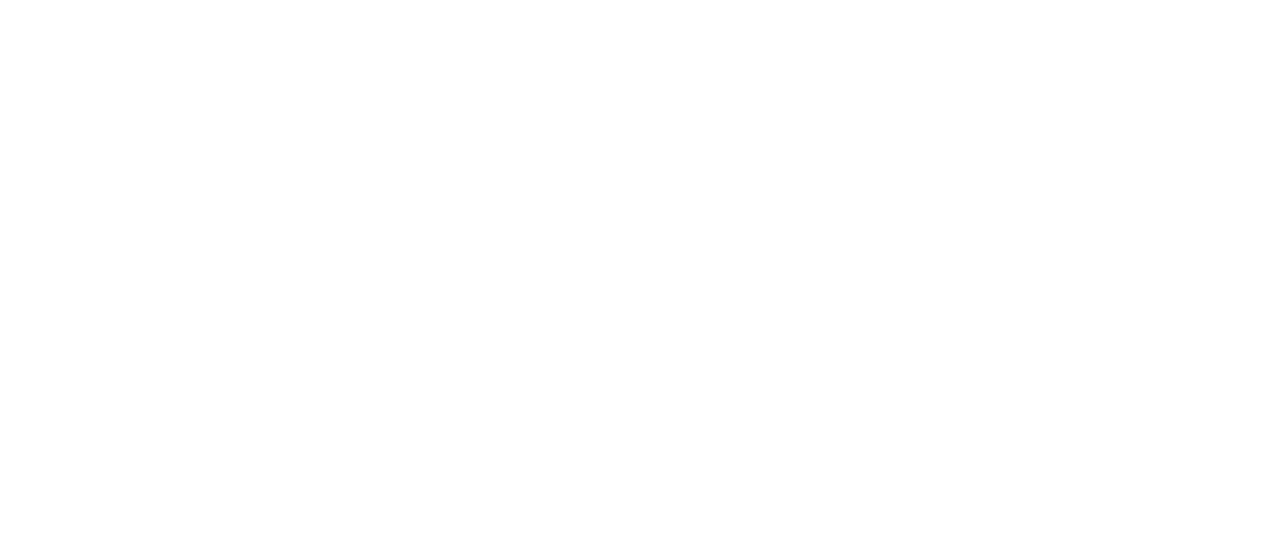
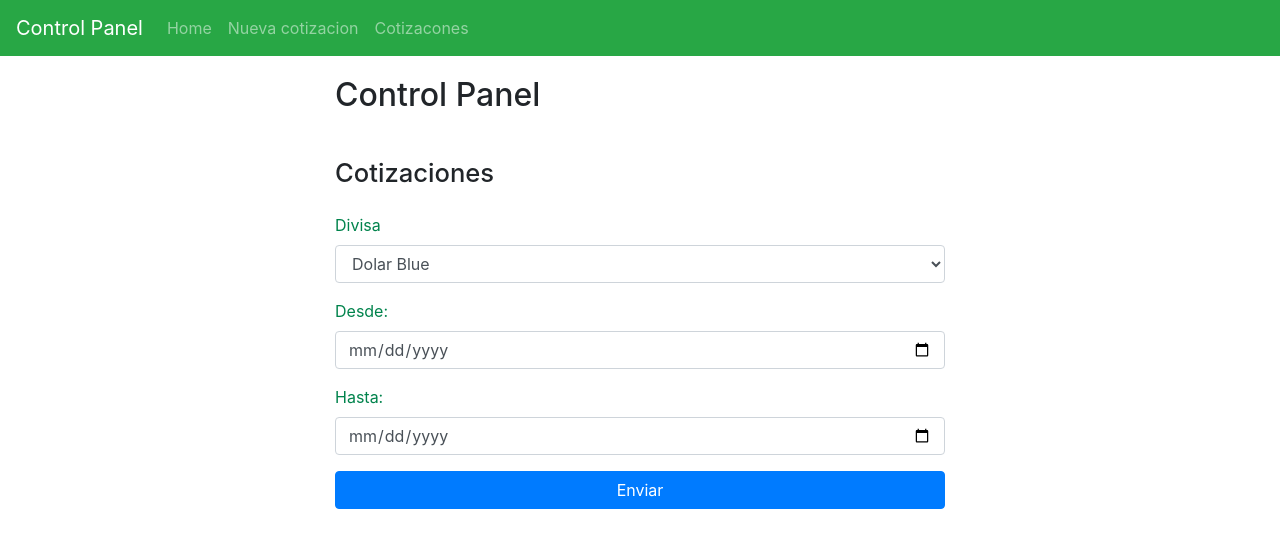
Before and after one commit to LeandroHornos/tu-sueldo-en-dolares, a React (Create React App) app: page /controlpanel/cotizaciones in a window 1280 px wide. Shown: the top 548 px of the page. Built offline with nearby package versions, Linux system fonts and the light colour scheme.

Commit message:
creo vista para consultar cotizaciones

```diff
--- a/src/App.js
+++ b/src/App.js
@@ -5,7 +5,8 @@ import React, { useState, useEffect } from "react";
 
 import { BrowserRouter as Router, Switch, Route } from "react-router-dom";
 
-import Admin from "./Components/Admin";
+import NuevaCotizacion from "./Components/NuevaCotizacion";
+import Cotizaciones from "./Components/Cotizaciones";
 import About from "./Components/About";
 import Query from "./Components/Query";
 import Results from "./Components/Results";
@@ -29,8 +30,11 @@ function App() {
         <Route exact path="/about">
           <About />
         </Route>
-        <Route exact path="/controlpanel">
-          <Admin />
+        <Route exact path="/controlpanel/nuevacotizacion">
+          <NuevaCotizacion />
+        </Route>
+        <Route exact path="/controlpanel/cotizaciones">
+          <Cotizaciones />
         </Route>
       </Switch>
     </Router>
--- /dev/null
+++ b/src/Components/AdminNavbar.jsx
@@ -0,0 +1,24 @@
+import React from "react";
+
+import Navbar from "react-bootstrap/Navbar";
+import Nav from "react-bootstrap/Nav";
+
+const AdminNavbar = () => {
+  return (
+    <Navbar collapseOnSelect expand="lg" bg="success" variant="dark">
+      <Navbar.Brand href="/controlpanel">Control Panel</Navbar.Brand>
+      <Navbar.Toggle aria-controls="responsive-navbar-nav" />
+      <Navbar.Collapse id="responsive-navbar-nav">
+        <Nav className="mr-auto">
+          <Nav.Link href="/">Home</Nav.Link>
+          <Nav.Link href="/controlpanel/nuevacotizacion">
+            Nueva cotizacion
+          </Nav.Link>
+          <Nav.Link href="/controlpanel/cotizaciones">Cotizacones</Nav.Link>
+        </Nav>
+      </Navbar.Collapse>
+    </Navbar>
+  );
+};
+
+export default AdminNavbar;
--- /dev/null
+++ b/src/Components/Cotizaciones.jsx
@@ -0,0 +1,179 @@
+import React, { useState } from "react";
+
+//Firebase
+import firebaseApp from "../firebaseApp";
+
+// React Bootstrap
+import Table from "react-bootstrap/Table";
+import Form from "react-bootstrap/Form";
+import Button from "react-bootstrap/Button";
+
+// Components
+import AdminNavbar from "./AdminNavbar";
+
+import { dateToTimestamp } from "./Query";
+
+const Cotizaciones = () => {
+  const db = firebaseApp.firestore();
+
+  const [currency, setCurrency] = useState("blue");
+  const [from, setFrom] = useState("");
+  const [to, setTo] = useState("");
+  const [cotizaciones, setCotizaciones] = useState([]);
+  const [loading, setLoading] = useState(true);
+
+  const handleSubmit = async () => {
+    const lowerDateLimit = dateToTimestamp(from);
+    const upperDateLimit = dateToTimestamp(to);
+    setLoading(true);
+    try {
+      let results = await db
+        .collection(currency)
+        .where("timestamp", ">=", lowerDateLimit)
+        .where("timestamp", "<=", upperDateLimit)
+        .get();
+
+      results = results.docs.map((doc) => {
+        return { ...doc.data(), id: doc.id };
+      });
+      setCotizaciones(results);
+      setLoading(false);
+    } catch (err) {
+      console.log(err);
+    }
+  };
+
+  return (
+    <React.Fragment>
+      <AdminNavbar />
+      <div className="row">
+        <div className="col-md-3"></div>
+        <div className="col-md-6">
+          <h1>Control Panel</h1>
+          <h2>Cotizaciones</h2>
+          <Form>
+            <Form.Group>
+              <Form.Label>Divisa</Form.Label>
+              <Form.Control
+                as="select"
+                value={currency}
+                onChange={(e) => setCurrency(e.target.value)}
+              >
+                <option value="blue">Dolar Blue</option>
+                <option value="official">Dolar Oficial</option>
+                <option value="uva">Uva</option>
+              </Form.Control>
+            </Form.Group>
+            <Form.Group>
+              <Form.Label>Desde:</Form.Label>
+              <input
+                type="date"
+                className="form-control"
+                aria-describedby="dateHelp"
+                id="from"
+                onChange={(e) => {
+                  setFrom(e.target.value);
+                }}
+              />
+            </Form.Group>
+            <Form.Group>
+              <Form.Label>Hasta:</Form.Label>
+              <input
+                type="date"
+                className="form-control"
+                aria-describedby="dateHelp"
+                id="to"
+                onChange={(e) => {
+                  setTo(e.target.value);
+                }}
+              />
+            </Form.Group>
+            <Button
+              block
+              onClick={(e) => {
+                e.preventDefault();
+                handleSubmit();
+              }}
+            >
+              Enviar
+            </Button>
+          </Form>
+        </div>
+        <div className="col-md-3"></div>
+      </div>
+      <div className="row">
+        <div className="col-md-3"></div>
+        <div className="col-md-6">
+          {!loading && (
+            <React.Fragment>
+              <h3 className="text-center">{currency}</h3>
+              <TablaCotizaciones currency={currency} data={cotizaciones} />
+            </React.Fragment>
+          )}
+        </div>
+        <div className="col-md-3"></div>
+      </div>
+    </React.Fragment>
+  );
+};
+
+export const TablaCotizaciones = (props) => {
+  const { currency, data } = props;
+  return currency === "uva" ? (
+    <TablaUva data={data} />
+  ) : (
+    <TablaDolar data={data} />
+  );
+};
+
+export const TablaDolar = (props) => {
+  const { data } = props;
+  return (
+    <Table>
+      <thead>
+        <tr>
+          <th>Fecha</th>
+          <th>Compra</th>
+          <th>Venta</th>
+        </tr>
+      </thead>
+      <tbody>
+        {data.map((el) => {
+          return (
+            <tr key={el.id}>
+              <td>{`${el.day}-${el.month}-${el.year}`}</td>
+              <td>{el.compra}</td>
+              <td>{el.venta}</td>
+            </tr>
+          );
+        })}
+      </tbody>
+    </Table>
+  );
+};
+
+export const TablaUva = (props) => {
+  const { data } = props;
+  return (
+    <Table>
+      <thead>
+        <tr>
+          <th>Fecha</th>
+          <th>Valor UVA</th>
+        </tr>
+      </thead>
+      <tbody>
+        {data.map((el) => {
+          return (
+            <tr key={el.id}>
+              <td>{`${el.day}-${el.month}-${el.year}`}</td>
+              <td>{el.valor}</td>
+            </tr>
+          );
+        })}
+      </tbody>
+    </Table>
+  );
+};
+
+export default Cotizaciones;
--- a/src/Components/Admin.jsx
+++ b/src/Components/NuevaCotizacion.jsx
@@ -1,6 +1,4 @@
 import React, { useState } from "react";
-import Navbar from "react-bootstrap/Navbar";
-import Nav from "react-bootstrap/Nav";
 import Form from "react-bootstrap/Form";
 import Button from "react-bootstrap/Button";
 import InputGroup from "react-bootstrap/InputGroup";
@@ -9,19 +7,12 @@ import { dateToTimestamp, formatDate } from "./Query";
 
 import firebaseApp from "../firebaseApp";
 
-const Admin = () => {
+import AdminNavbar from "./AdminNavbar";
+
+const NuevaCotizacion = () => {
   return (
     <React.Fragment>
-      <Navbar collapseOnSelect expand="lg" bg="success" variant="dark">
-        <Navbar.Brand href="/controlpanel">Admin Panel</Navbar.Brand>
-        <Navbar.Toggle aria-controls="responsive-navbar-nav" />
-        <Navbar.Collapse id="responsive-navbar-nav">
-          <Nav className="mr-auto">
-            <Nav.Link href="/">Home</Nav.Link>
-            <Nav.Link href="/controlpanel">Control Panel</Nav.Link>
-          </Nav>
-        </Navbar.Collapse>
-      </Navbar>
+      <AdminNavbar />
       <div className="row">
         <div className="col-md-2 col-lg-3"></div>
         <div className="col-md-8 col-lg-6">
@@ -198,4 +189,4 @@ export const NewValueForm = () => {
   );
 };
 
-export default Admin;
+export default NuevaCotizacion;
--- a/src/Components/Results.jsx
+++ b/src/Components/Results.jsx
@@ -16,7 +16,7 @@ import {
 // Components:
 import NavigationBar from "./NavigationBar";
 
-const inUvaEra = (timestamp) => {
+export const inUvaEra = (timestamp) => {
   /* El valor UVA implementó a partir de marzo de 2016. Esta
   función chequea que la fecha indicada sea posterior a la
   existencia del valor UVA. */
```
